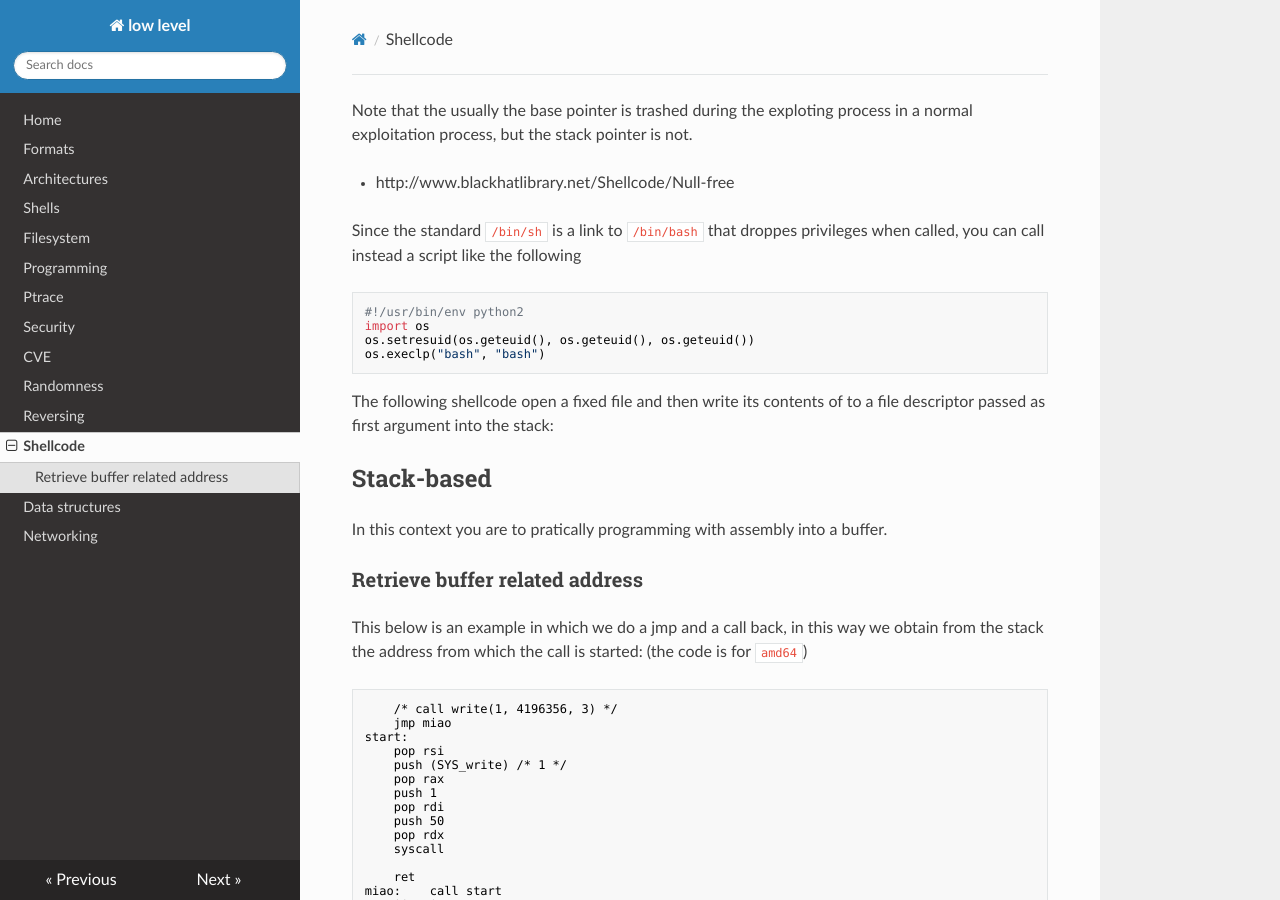
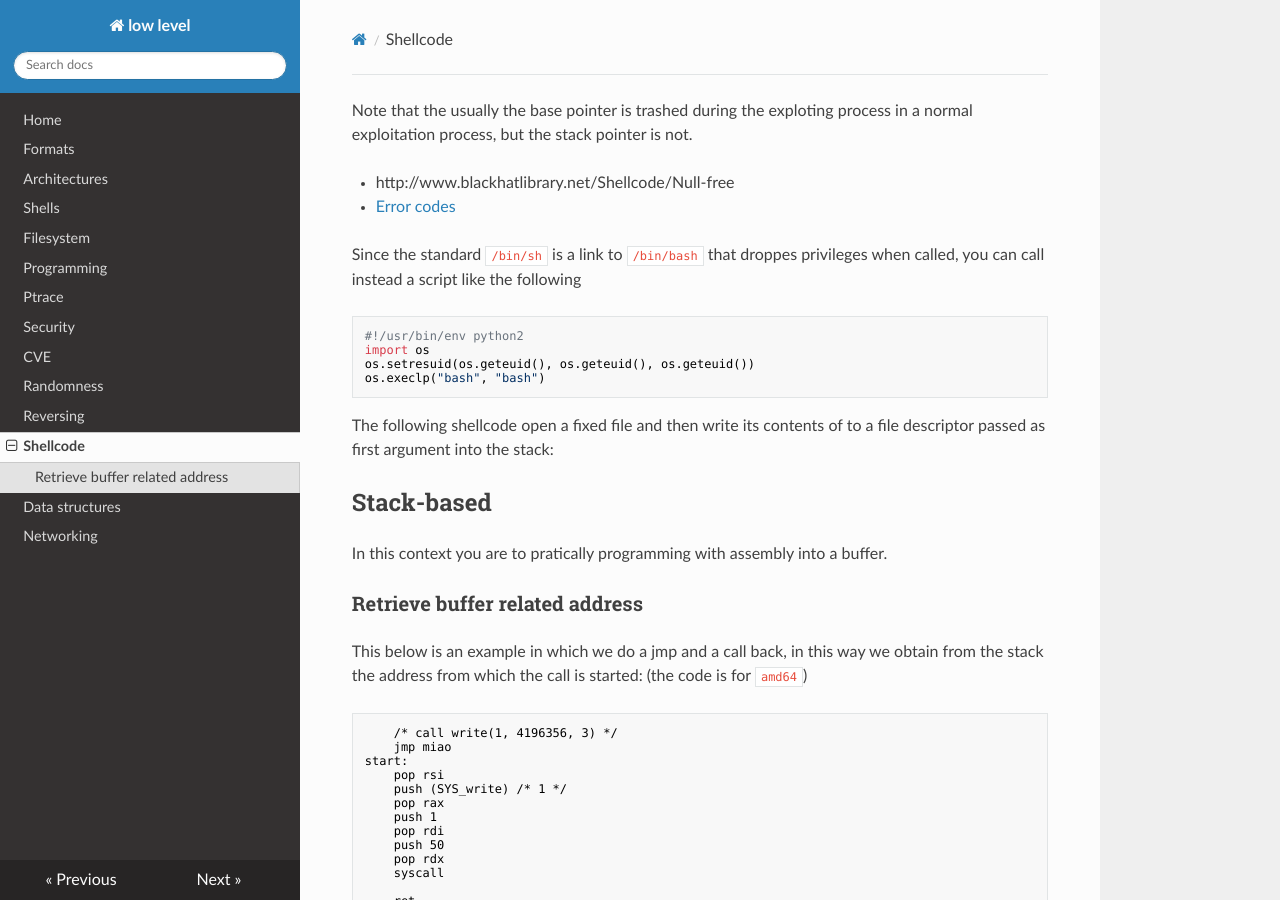
Before and after one commit to gipi/low-level, an MkDocs documentation site: the page built from docs/shellcode.md, in a window 1280 px wide and 900 px high. Built offline with MkDocs 1.6.1, drawn with Linux system fonts in a browser that asks for light colours; nearby versions of some CDN libraries; old or Windows-style settings are respelled for this version of MkDocs.

Commit message:
Add link to error codes.

```diff
--- a/docs/shellcode.md
+++ b/docs/shellcode.md
@@ -2,7 +2,8 @@ Note that the usually the base pointer is trashed during the exploting
 process in a normal exploitation process, but the stack pointer is not.
 
 
-- http://www.blackhatlibrary.net/Shellcode/Null-free
+ - http://www.blackhatlibrary.net/Shellcode/Null-free
+ - [Error codes](http://www-numi.fnal.gov/offline_software/srt_public_context/WebDocs/Errors/unix_system_errors.html)
 
 Since the standard ``/bin/sh`` is a link to ``/bin/bash`` that
 droppes privileges when called, you can call instead a script
```
